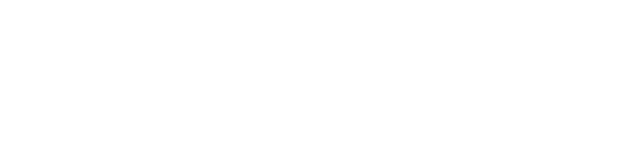
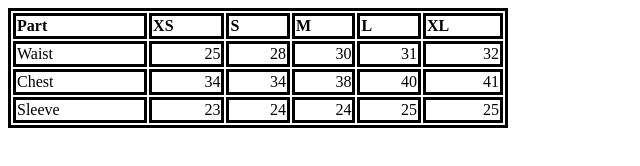
Before and after one commit to acciojob/myntra-size-chart-bharath02233, a website: page main.html in a window 1280 px wide. Shown: the whole page, without its empty margins (0-640 px from the left). Drawn offline with Linux system fonts and the light colour scheme.

Commit message:
created a submission

```diff
--- a/main.html
+++ b/main.html
@@ -8,7 +8,45 @@
 
 <body>
 	<!-- the entire body must be written by student -->
-    <script type="text/javascript" src="./script.js">
+   <table style="width:500px;">
+	   <thead>
+		   <tr>
+			   <th>Part</th>
+			   <th>XS</th>
+			   <th>S</th>
+			   <th>M</th>
+			   <th>L</th>
+			   <th>XL</th>
+		   </tr>
+	   </thead>
+	   <tbody>
+		   <tr>
+			   <td>Waist</td>
+			   <td id="t2">25</td>
+			   <td id="t3">28</td>
+			   <td id="t4">30</td>
+			   <td id="t5">31</td>
+			   <td id="t6">32</td>
+		   </tr>
+		   <tr>
+			   <td>Chest</td>
+			   <td id="t2">34</td>
+			   <td id="t3">34</td>
+			   <td id="t4">38</td>
+			   <td id="t5">40</td>
+			   <td id="t6">41</td>
+		   </tr>
+		    <tr>
+			   <td>Sleeve</td>
+			   <td id="t2">23</td>
+			   <td id="t3">24</td>
+			   <td id="t4">24</td>
+			   <td id="t5">25</td>
+			   <td id="t6">25</td>
+		   </tr>
+	   </tbody>
+   </table>
+	<script type="text/javascript" src="./script.js">
 </script>
 
 </body>
--- a/script.js
+++ b/script.js
@@ -1 +1,2 @@
-//your code here
+var x=document.querySelector("tr td:nth-child(4)tr td:nth-child(3)");
+x.style.color="red"
--- a/styles.css
+++ b/styles.css
@@ -1,2 +1,12 @@
+table,th,td
+{
+	border:solid;
+}
+th{
+	text-align:left;
 
-/* Your CSS Code here. */
+}
+#t2,#t3,#t4,#t5,#t6
+{
+   text-align:right;
+}
```
